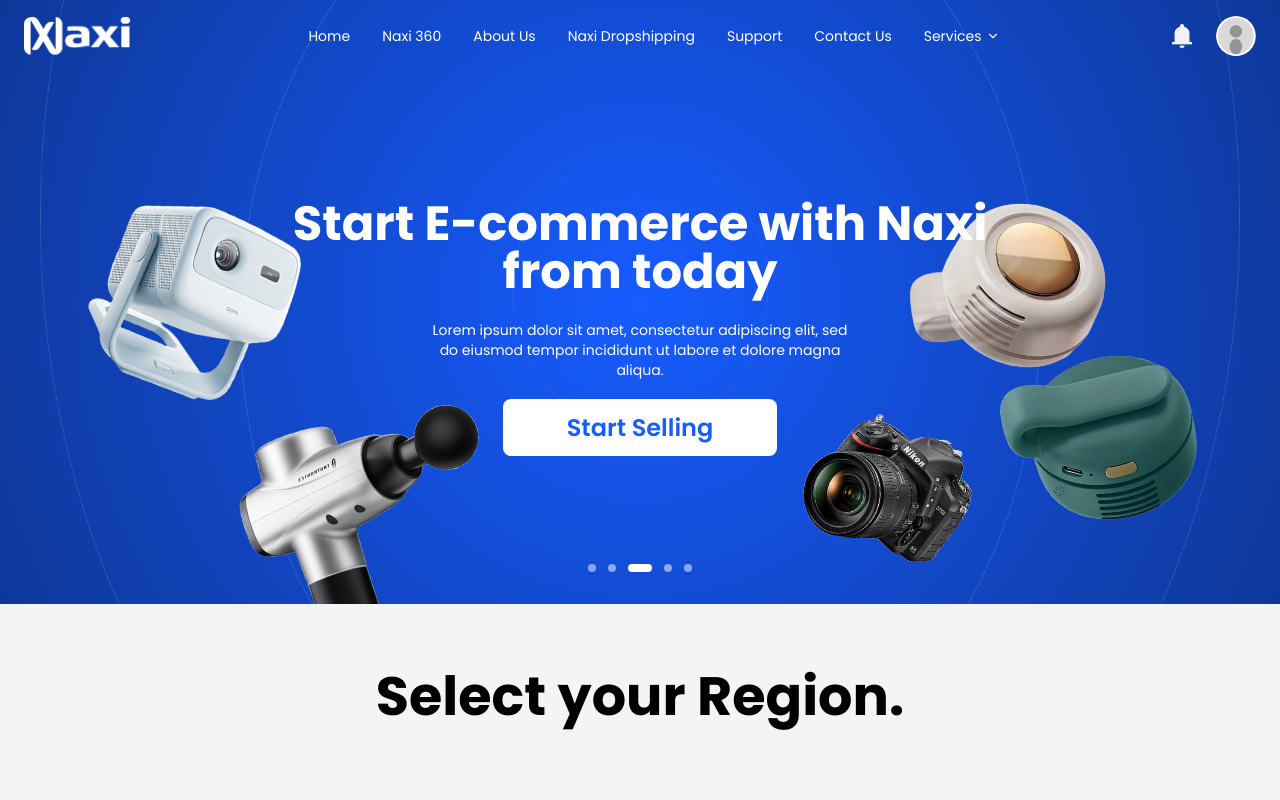
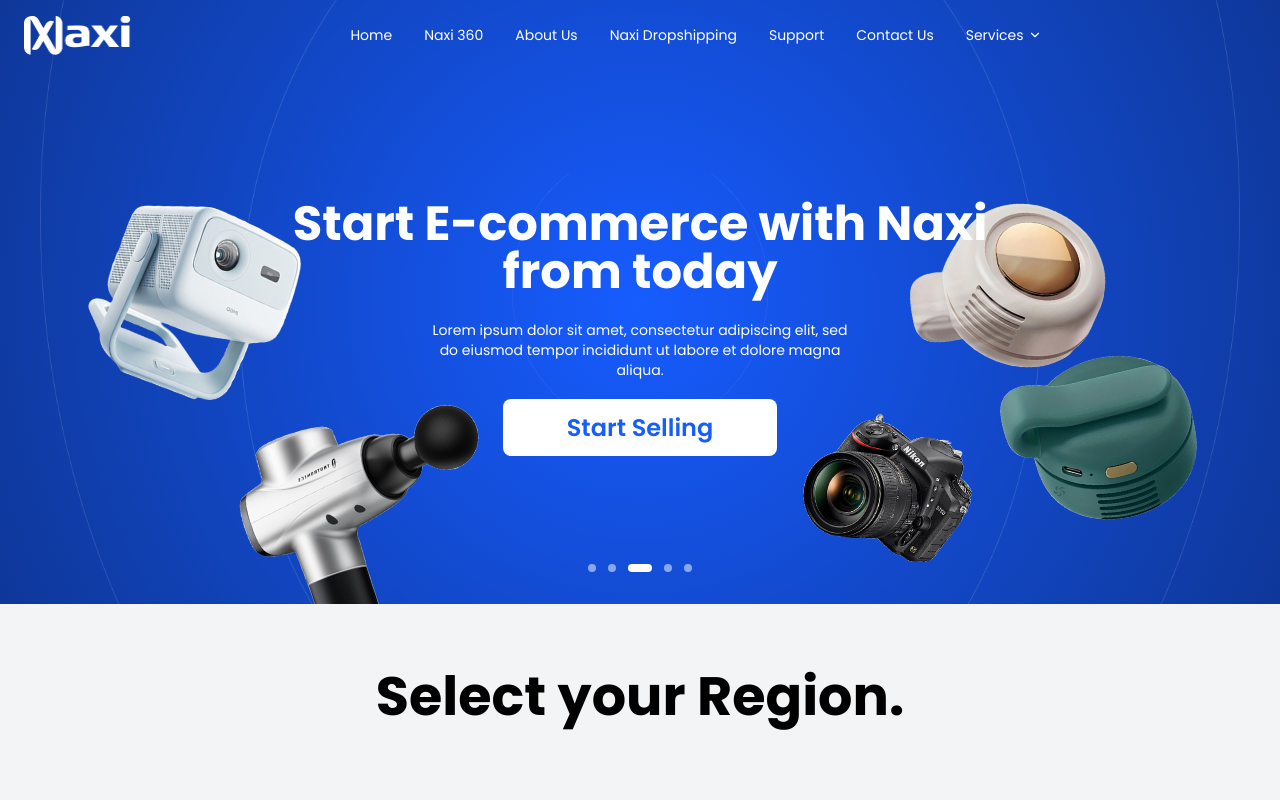
Before and after one commit to Huzaifa1111/uk-variation, a Next.js app: page / in a window 1280 px wide. Shown: the top 800 px of the page. Built offline with nearby package versions, Linux system fonts and the light colour scheme.

Commit message:
Right side icons hide

```diff
--- a/components/Header.jsx
+++ b/components/Header.jsx
@@ -212,10 +212,10 @@
 
           {/* Right Icons */}
           <div className="hidden lg:flex items-center space-x-6 flex-shrink-0">
-            <img src="/vector (10).png" alt="Notifications" className="w-5 h-6 cursor-pointer hover:opacity-80" />
+            {/* <img src="/vector (10).png" alt="Notifications" className="w-5 h-6 cursor-pointer hover:opacity-80" />
             <a href="/profile">
               <img src="/profile.png" alt="Profile" className="w-10 h-10 rounded-full cursor-pointer hover:opacity-80" />
-            </a>
+            </a> */}
           </div>
 
           <div className="lg:hidden"></div>
```
